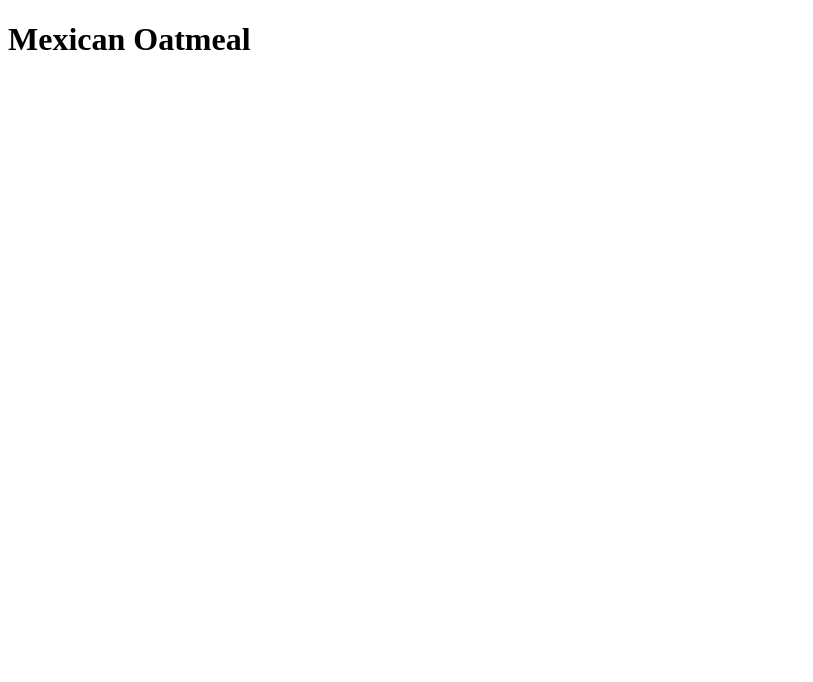
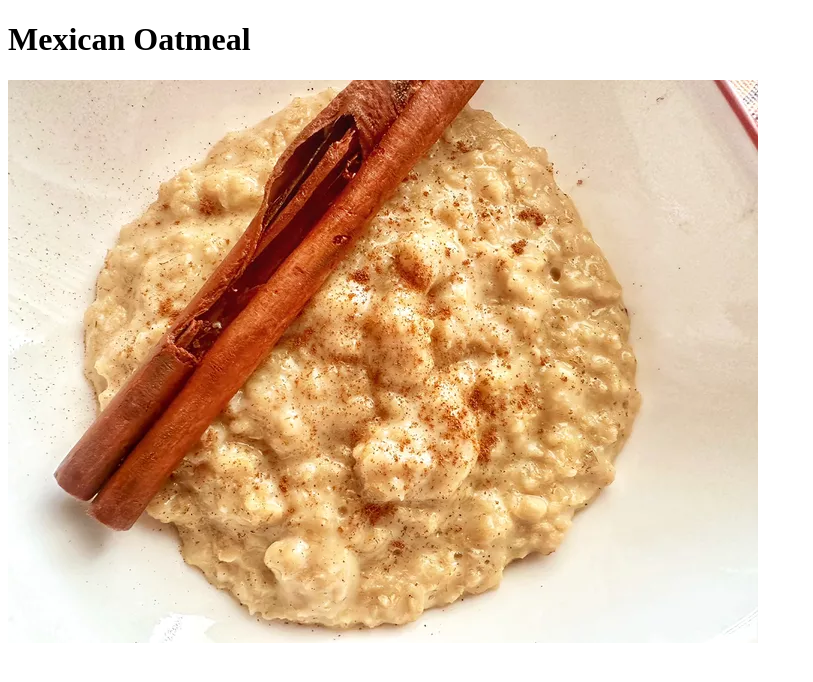
Before and after one commit to lochpeon/odin-recipes, a plain HTML site: page recipes/mexican-oatmeal.html in a window 1280 px wide. Shown: the whole page, without its empty margins (0-813 px from the left). Drawn offline with Linux system fonts and the light colour scheme.

Commit message:
Add image to mexican oatmeal recipe

```diff
--- a/recipes/mexican-oatmeal.html
+++ b/recipes/mexican-oatmeal.html
@@ -7,5 +7,6 @@
 </head>
 <body>
     <h1>Mexican Oatmeal</h1>
+    <img src="./images/mexican-oatmeal.webp" alt="a mexican oatmeal on a white plate">
 </body>
 </html>
```
Also changed, not shown: recipes/images/mexican-oatmeal.webp (added).
